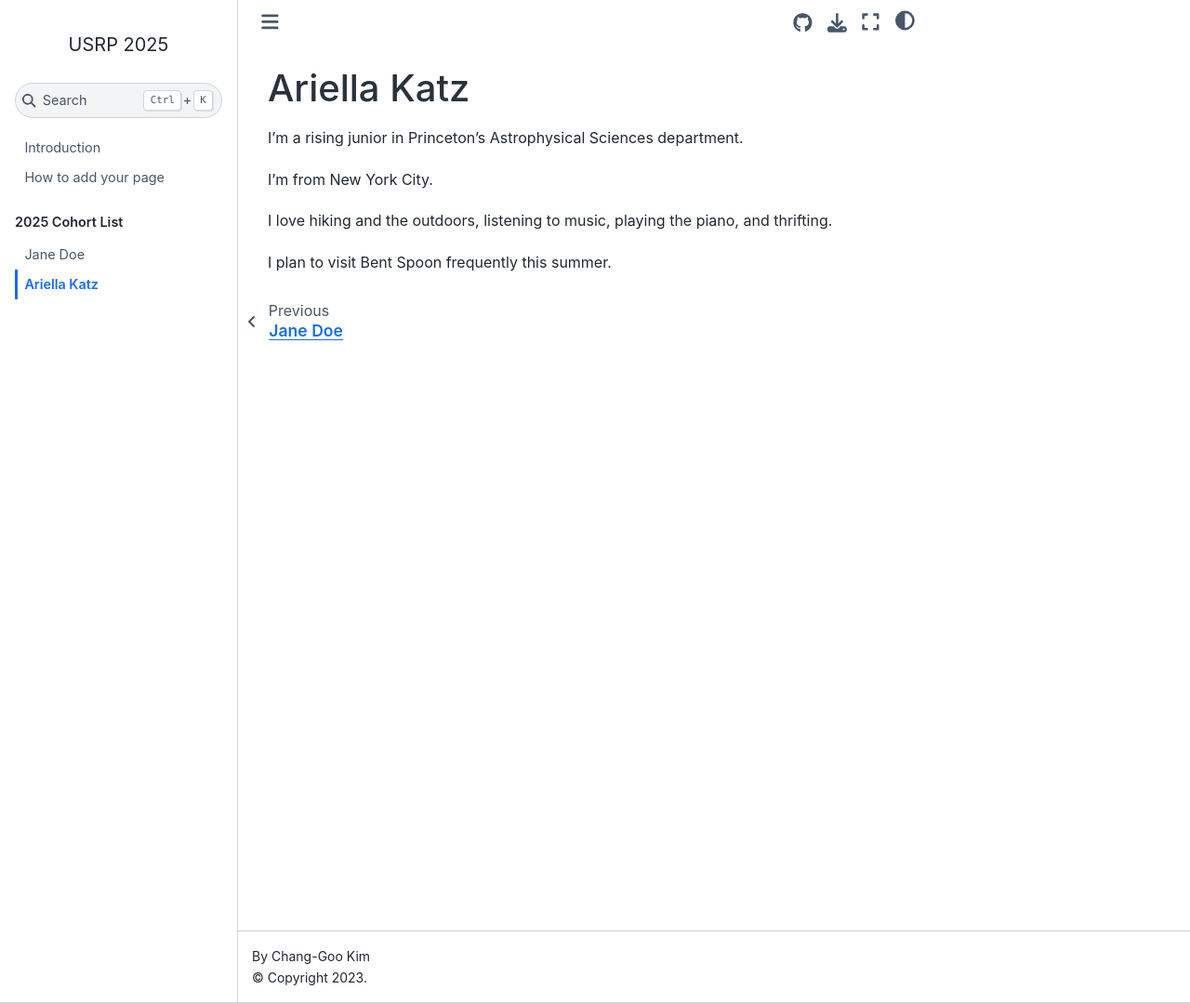
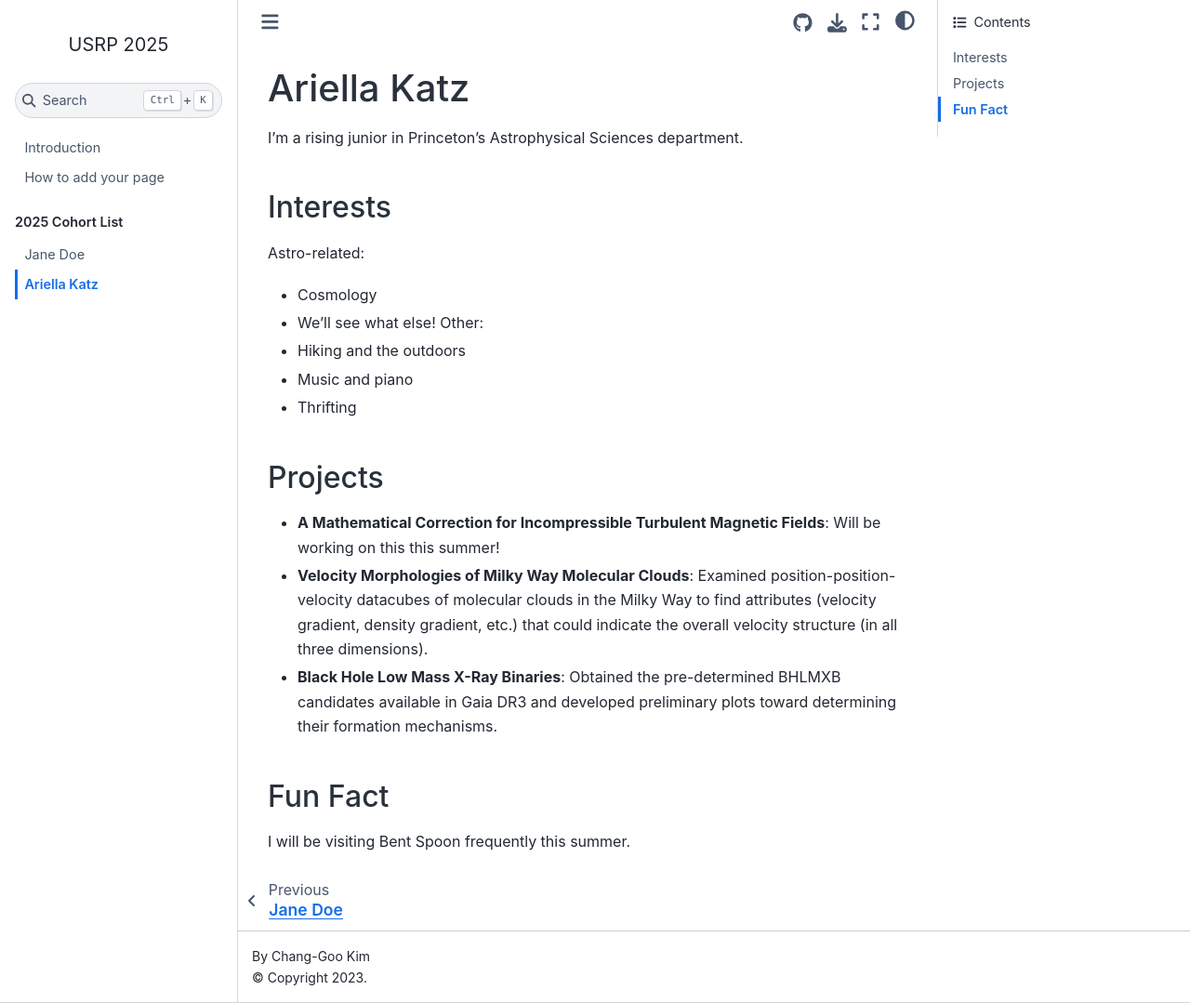
Before and after one commit to changgoo/usrp-introduction, a Jupyter Book: the page built from docs/students/ariella_katz.md, in a window 1280 px wide and 1079 px high. Shown: the whole window at 93% size. Built offline with Jupyter Book 1.0.4 settings and Sphinx 7.4.7 and the Sphinx Book theme 1.1.4, drawn with Linux system fonts in a browser that asks for light colours.

Commit message:
updated intro

```diff
--- a/docs/students/ariella_katz.md
+++ b/docs/students/ariella_katz.md
@@ -2,8 +2,19 @@
 
 I'm a rising junior in Princeton's Astrophysical Sciences department.
 
-I'm from New York City.
+## Interests
+Astro-related:
+- Cosmology
+- We'll see what else!
+Other:
+- Hiking and the outdoors
+- Music and piano
+- Thrifting
 
-I love hiking and the outdoors, listening to music, playing the piano, and thrifting.
+## Projects
+- **A Mathematical Correction for Incompressible Turbulent Magnetic Fields**: Will be working on this this summer!
+- **Velocity Morphologies of Milky Way Molecular Clouds**: Examined position-position-velocity datacubes of molecular clouds in the Milky Way to find attributes (velocity gradient, density gradient, etc.) that could indicate the overall velocity structure (in all three dimensions).
+- **Black Hole Low Mass X-Ray Binaries**: Obtained the pre-determined BHLMXB candidates available in Gaia DR3 and developed preliminary plots toward determining their formation mechanisms.
 
-I plan to visit Bent Spoon frequently this summer.
+## Fun Fact
+I will be visiting Bent Spoon frequently this summer.
```
